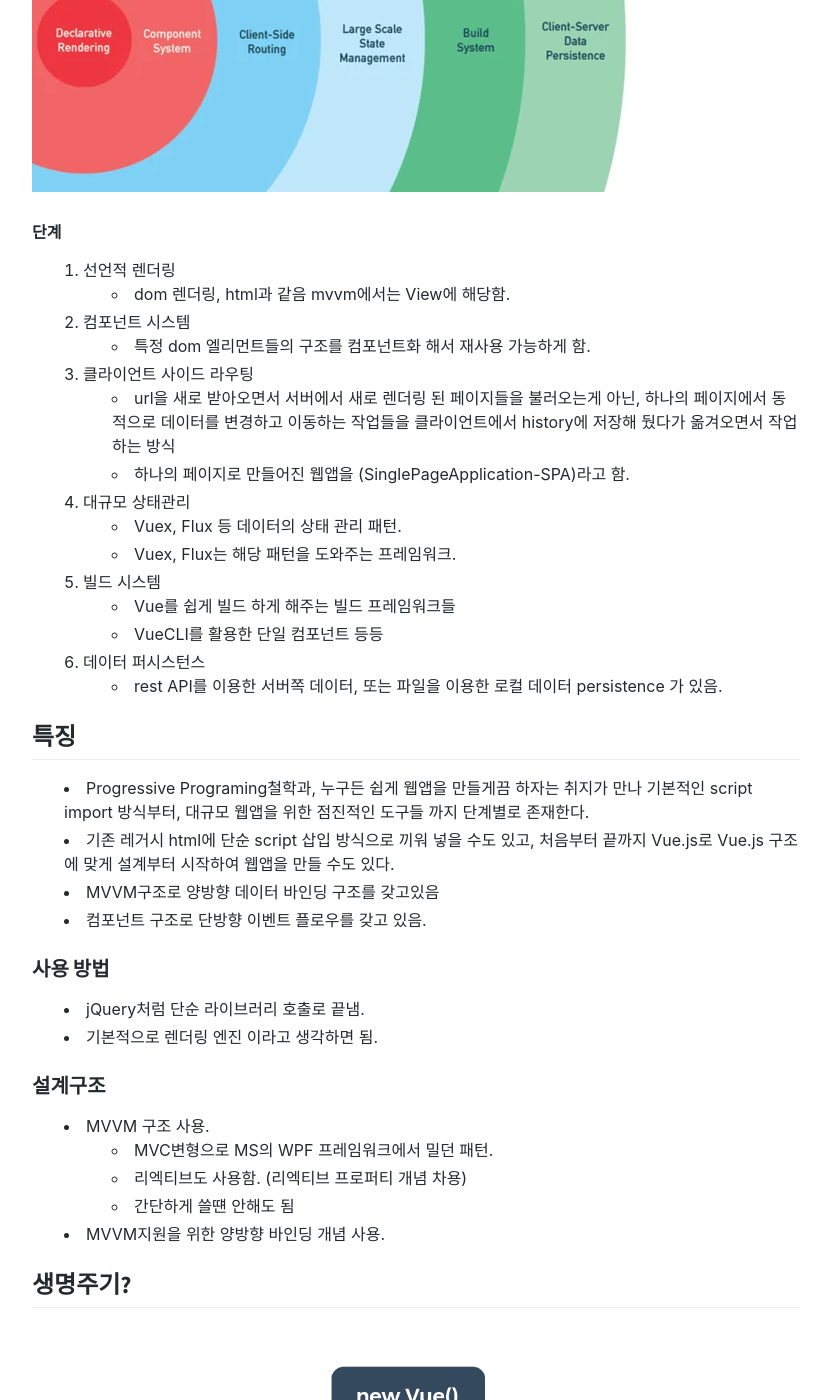
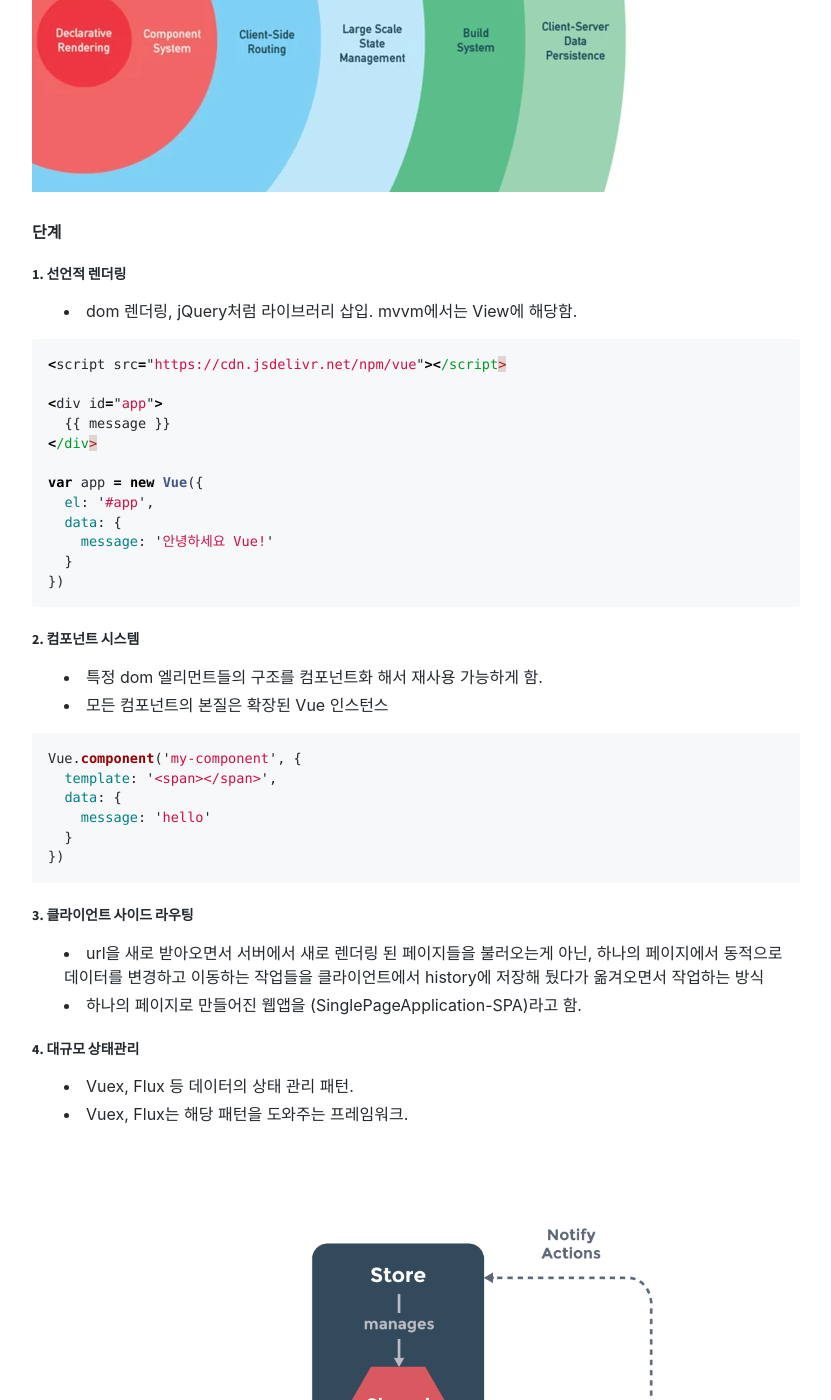
Before and after one commit to teahyuk/teahyuk.github.io, a Jekyll site: the page built from _posts/2019-05-26-vue-js.md, in a window 1280 px wide and 1400 px high, scrolled down 1448 px. Shown: the whole window, without its empty margins (224-1055 px from the left). Built offline with Jekyll 4.4.1, drawn with Linux system fonts in a browser that asks for light colours; nearby versions of some CDN libraries; comment, search, counter and statistics services are not loaded; some of the changed text lies outside the part shown.

Commit message:
modify vue-js basic post

````diff
--- a/_posts/2019-05-26-vue-js.md
+++ b/_posts/2019-05-26-vue-js.md
@@ -16,14 +16,14 @@ tags : [html, frontend, vuejs]
 ### 어쩌다?
 
 - Evan You 가 개인 프로젝트로 시작
-- Anguler.js 를 쉽게 만들 수 있게 단순화 시키려고 프로젝트 만들었다고 함.
+- Anguler.js 가 어려워서 단순하게 만들 만한 프레임워크 프로젝트 만들었다고 함.
 - 이후 다른 여러곳에서 채택하면서 커짐.
 
 ### 왜?
 
 - 프론트엔드 라이브러리가 MVC등등의 프레임워크의 크기로 제공되게 됨.
 - 위에서 말한 Anguler.js, React 가 대표적인데 너무 어려움.
-- Vue.js 는 일단 Anguler.js의 쉬운버전을 만들고자 하는 욕구가 출발이라고 함.
+- Vue.js 는 일단 Anguler.js, React의 쉬운버전을 만들고자 하는 욕구가 출발이라고 함.
 
 ## 설계 사상
 
@@ -44,19 +44,73 @@ tags : [html, frontend, vuejs]
 
 #### 단계
 
-1. 선언적 렌더링
-    - dom 렌더링, html과 같음  mvvm에서는 View에 해당함.
-2. 컴포넌트 시스템
-    - 특정 dom 엘리먼트들의 구조를 컴포넌트화 해서 재사용 가능하게 함.
-3. 클라이언트 사이드 라우팅
-    - url을 새로 받아오면서 서버에서 새로 렌더링 된 페이지들을 불러오는게 아닌, 하나의 페이지에서 동적으로 데이터를 변경하고 이동하는 작업들을 클라이언트에서 history에 저장해 뒀다가 옮겨오면서 작업하는 방식
-    - 하나의 페이지로 만들어진 웹앱을 (SinglePageApplication-SPA)라고 함.
-4. 대규모 상태관리
-    - Vuex, Flux 등 데이터의 상태 관리 패턴.
-    - Vuex, Flux는 해당 패턴을 도와주는 프레임워크.
-5. 빌드 시스템
-    - Vue를 쉽게 빌드 하게 해주는 빌드 프레임워크들
-    - VueCLI를 활용한 단일 컴포넌트 등등
+##### 1. 선언적 렌더링
+
+- dom 렌더링, jQuery처럼 라이브러리 삽입.  mvvm에서는 View에 해당함.
+
+```javascript
+<script src="https://cdn.jsdelivr.net/npm/vue"></script>
+
+<div id="app">
+  {% raw %}{{ message }}{% endraw %}
+</div>
+
+var app = new Vue({
+  el: '#app',
+  data: {
+    message: '안녕하세요 Vue!'
+  }
+})
+```
+
+##### 2. 컴포넌트 시스템
+
+- 특정 dom 엘리먼트들의 구조를 컴포넌트화 해서 재사용 가능하게 함.
+- 모든 컴포넌트의 본질은 확장된 Vue 인스턴스
+
+```javascript
+Vue.component('my-component', {
+  template: '<span>{{ message }}</span>',
+  data: {
+    message: 'hello'
+  }
+})
+```
+
+##### 3. 클라이언트 사이드 라우팅
+
+- url을 새로 받아오면서 서버에서 새로 렌더링 된 페이지들을 불러오는게 아닌, 하나의 페이지에서 동적으로 데이터를 변경하고 이동하는 작업들을 클라이언트에서 history에 저장해 뒀다가 옮겨오면서 작업하는 방식
+- 하나의 페이지로 만들어진 웹앱을 (SinglePageApplication-SPA)라고 함.
+
+##### 4. 대규모 상태관리
+
+- Vuex, Flux 등 데이터의 상태 관리 패턴.
+- Vuex, Flux는 해당 패턴을 도와주는 프레임워크.
+
+![Vue.js state]({{site.url}}/assets/img/vue-state-vuex.png )
+
+##### 5. 빌드 시스템
+
+- Vue를 쉽게 빌드 하게 해주는 빌드 프레임워크들
+- VueCLI를 활용한 단일 컴포넌트 등등
+
+*vue file*
+
+```html
+<!-- .vue 파일 구조 -->
+<template>
+  <!-- html (뷰 컴포넌트의 표현단, 템플릿 문법) -->
+</template>
+
+<script>
+  // 자바스크립트 (뷰 컴포넌트 내용)
+</script>
+
+<style>
+  /* CSS (뷰 템플릿의 스타일링) */
+</style>
+```
+
 6. 데이터 퍼시스턴스
     - rest API를 이용한 서버쪽 데이터, 또는 파일을 이용한 로컬 데이터 persistence 가 있음.
 
@@ -65,12 +119,27 @@ tags : [html, frontend, vuejs]
 - Progressive Programing철학과, 누구든 쉽게 웹앱을 만들게끔 하자는 취지가 만나 기본적인 script import 방식부터, 대규모 웹앱을 위한 점진적인 도구들 까지 단계별로 존재한다.
 - 기존 레거시 html에 단순 script 삽입 방식으로 끼워 넣을 수도 있고, 처음부터 끝까지 Vue.js로 Vue.js 구조에 맞게 설계부터 시작하여 웹앱을 만들 수도 있다.
 - MVVM구조로 양방향 데이터 바인딩 구조를 갖고있음
+![MVVM Architect]({{site.url}}/assets/img/mvvm.png )
 - 컴포넌트 구조로 단방향 이벤트 플로우를 갖고 있음.
 
 ### 사용 방법
 
-- jQuery처럼 단순 라이브러리 호출로 끝냄.
-- 기본적으로 렌더링 엔진 이라고 생각하면 됨.
+- 기초 구조
+
+```javascript
+<div id="app-2">
+  <span v-bind:title="message">
+    내 위에 잠시 마우스를 올리면 동적으로 바인딩 된 title을 볼 수 있습니다!
+  </span>
+</div>
+
+var app2 = new Vue({
+  el: '#app-2',
+  data: {
+    message: '이 페이지는 ' + new Date() + ' 에 로드 되었습니다'
+  }
+})
+```
 
 ### 설계구조
 
@@ -85,11 +154,27 @@ tags : [html, frontend, vuejs]
 ![Vue.js Life Cycle]({{site.url}}/assets/img/vue-lifecycle.png )
 
 ```javascript
-new Vue({
-  el: '#app',
-  data: {
-    message: 'dodd'
-  },
+<body>
+<div id="app">
+    <h1 v-if="!message">You must send a message for help!</h1>
+    <my-component v-else v-bind:msg="message"></my-component>
+    <textarea v-model="message"></textarea>
+    <button v-show="message">
+        Send word to allies for help!
+    </button>
+    <pre>
+        {{ $data }}
+    </pre>
+</div>
+</body>
+<script src="https://cdnjs.cloudflare.com/ajax/libs/vue/2.5.17/vue.js"></script>
+
+
+
+// 등록
+Vue.component('my-component', {
+  props: ['msg'],
+  template: '<div>{{ msg }}</div>',
   beforeCreate: function() {
     console.log('beforecreated')
   },
@@ -116,6 +200,11 @@ new Vue({
     console.log('destroyed')
   }
 })
+
+new Vue({
+        el: '#app',
+        data: {
+             message: 'Our king is dead! Send help!'
+        }
+})
 ```
-
-## 기본 사용법 데이터바인딩, 컴포넌트 등등. 2장 jsfiddle
````
Also changed, not shown: other parts of _posts/2019-05-26-vue-js.md (+0 -1 lines), assets/img/mvvm.png (added), assets/img/vue-state-vuex.png (added).
